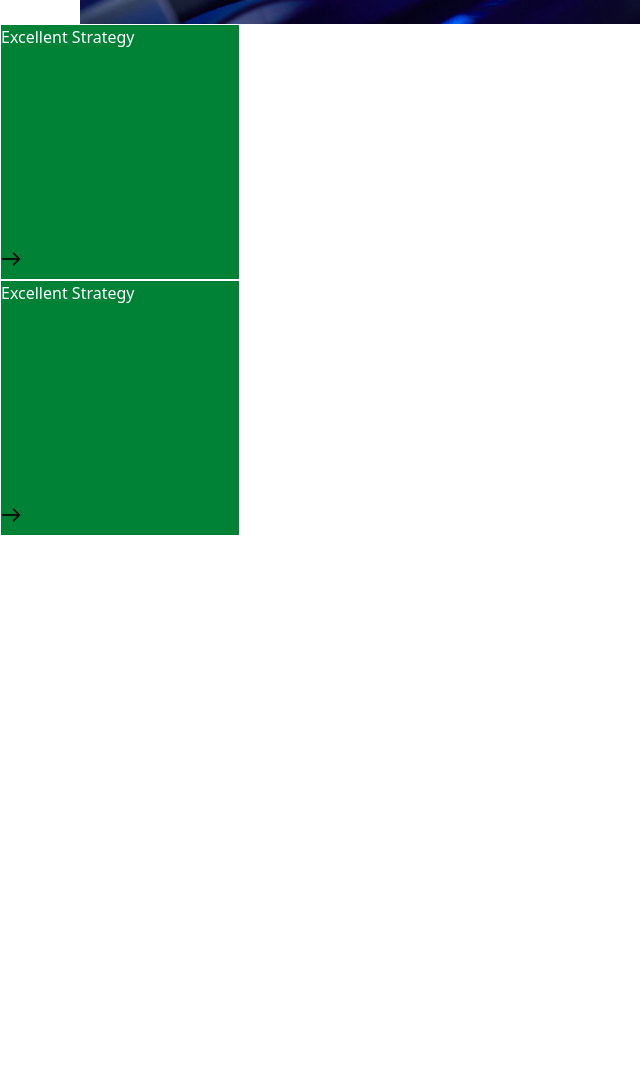
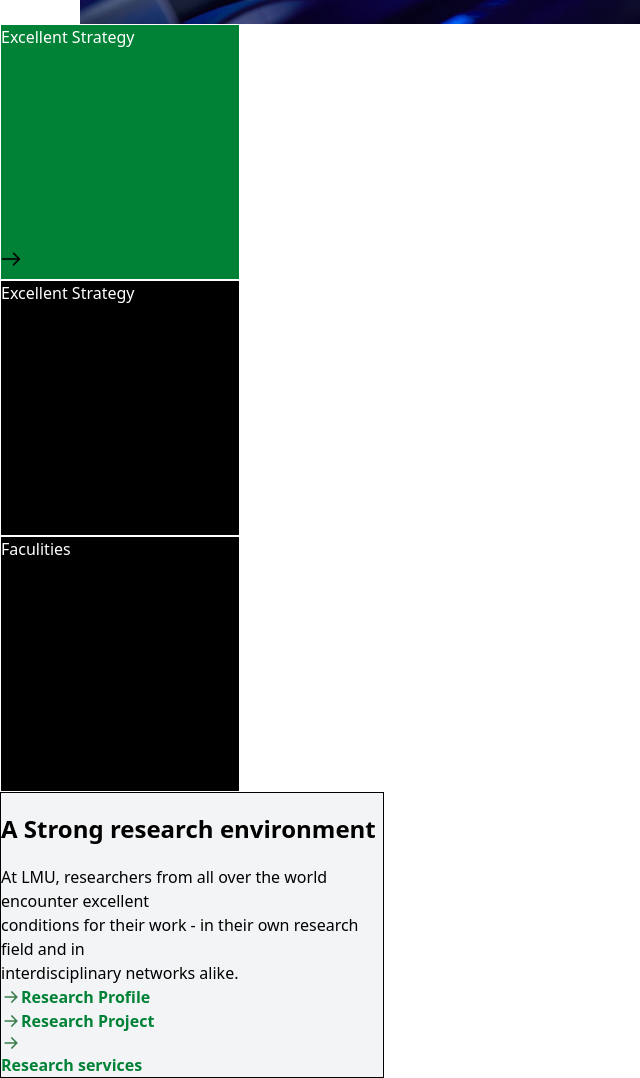
Before and after one commit to ashimwe23/Website-cloning-Gate-2, a website: page Index.html in a window 1280 px wide. Shown: the part 2710-3788 px from the top of the page, without its empty margins (0-640 px from the left). Before the commit the page ends 3246 px from the top, so only its background shows below. Drawn offline with Linux system fonts and the light colour scheme.

Commit message:
updated the Research Section

```diff
--- a/Index.html
+++ b/Index.html
@@ -91,24 +91,64 @@
 
      <!-- Research -->
       <section>
+        <!-- Upper side -->
         <div>
             <h1 class="mx-20 font-bold text-2xl mt-20 ">Research at LMU</h1>
             <P class="mt-5 mx-20">LMU is one of Europe's leading research institutions. With its highly diversified array of disciplines, it has outstanding potential for pioneering <br>
              research.</P>
         </div>
+        <!-- cards -->
         <div>
+            <!-- major card -->
             <div>
                 <img src="images\research.jpg" alt="" class=" mx-20 max-w-3xl  mt-7">
             </div>
+            <!-- cards -->
+            <div>
+                <!-- card1 -->
             <div class="border bg-green-700 text-white w-60 h-64">
                 <h1>Excellent Strategy</h1>
                 <img src="images\next.png" alt="" class=" w-5 mt-50">
             </div>
 
-             <div class="border bg-green-700 text-white w-60 h-64">
+                <!-- card 2 -->
+             <div class="border bg-black text-white w-60 h-64">
                 <h1>Excellent Strategy</h1>
                 <img src="images\next.png" alt="" class=" w-5 mt-50">
             </div>
+
+                 <!-- card 3  -->
+             <div class="border bg-black text-white w-60 h-64">
+                <h1>Faculities</h1>
+                <img src="images\next.png" alt="" class=" w-5 mt-50">
+            </div>
+
+                <!-- card 4 -->
+            <div class="border w-96 bg-gray-100">
+                <h1 class="font-bold text-2xl mt-5">A Strong research environment</h1>
+                <p class="mt-5">At LMU, researchers from all over the world encounter excellent <br>
+                   conditions for their work - in their own research field and in <br>
+                   interdisciplinary networks alike.</p>
+                <div>
+                    <div class="flex">
+                    <img src="images\arrow-right-svgrepo-com (3).svg" alt="" class="w-5">
+                    <p class="text-green-700 font-bold">Research Profile</p>
+                    </div>
+                    <div class="flex">
+                    <img src="images\arrow-right-svgrepo-com (3).svg" alt="" class="w-5">
+                    <p class="text-green-700 font-bold">Research Project</p>
+                    </div>
+                    <div class="Flex">
+                    <img src="images\arrow-right-svgrepo-com (3).svg" alt="" class="w-5">
+                    <p class="text-green-700 font-bold" >Research services</p>
+                    </div>
+                </div>
+
+
+            </div>
+
+            </div>
+
         </div>
       </section>
 </body>
```
Also changed, not shown: images/arrow-right-svgrepo-com (3).svg (added), output.css.
